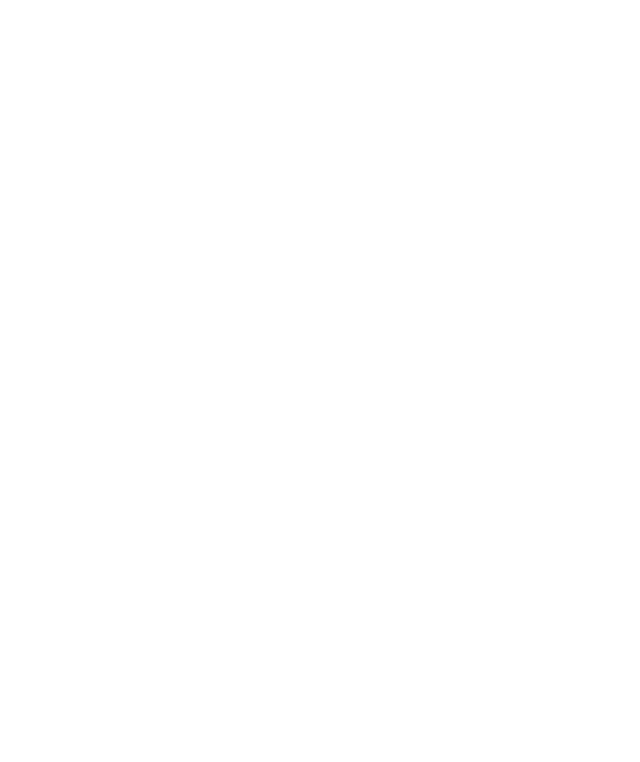
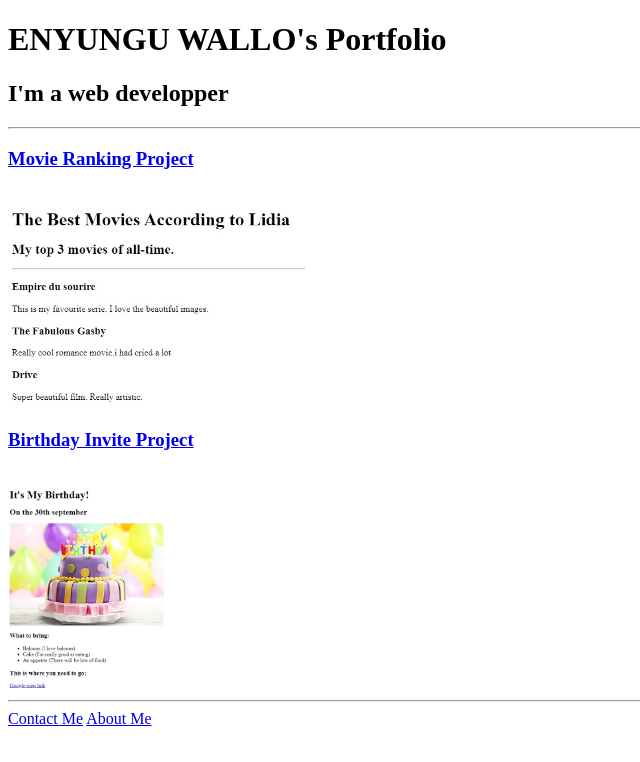
Before and after one commit to lucienyungu/html-portfolio, a plain HTML site: page index.html in a window 1280 px wide. Shown: the whole page, without its empty margins (0-640 px from the left). Drawn offline with Linux system fonts and the light colour scheme.

Commit message:
Add files via upload

```diff
--- a/index.html
+++ b/index.html
@@ -1,4 +1,33 @@
+
 <!-- TODO 1: Create the HTML Boilerplate -->
+ <!DOCTYPE html>
+ <html lang="en-US">
+    <head>
+        <meta charset="UTF-8"></head>
+        <tittle><h1>ENYUNGU WALLO's Portfolio</h1></tittle>
+        <h2>I'm a web developper </h2>
+
+
+    <hr/>
+
+
+    </head>
+    <body>
+        <a href="../2.4 Movie Ranking Project/index.html"><h3>Movie Ranking Project</h3></a> <br/>
+        <img src="./assets/images/My Ranking Movie.jpg" height="200"/><br/>
+        <a href="../3.4 Birthday Invite Project/index.html"><h3>Birthday Invite Project</h3></a><br/>
+        <img src="./assets/images/My Birthday.jpg" height="200"/><br/>
+        <hr/>
+
+        <a href="./public/contact.html">Contact Me</a>
+
+        <a href="./public/about.html">About Me</a>
+
+</p>
+    </body>
+
+
+
 
 <!-- TODO 2: Add Your previous projects' HTML into the public folder -->
 
```
